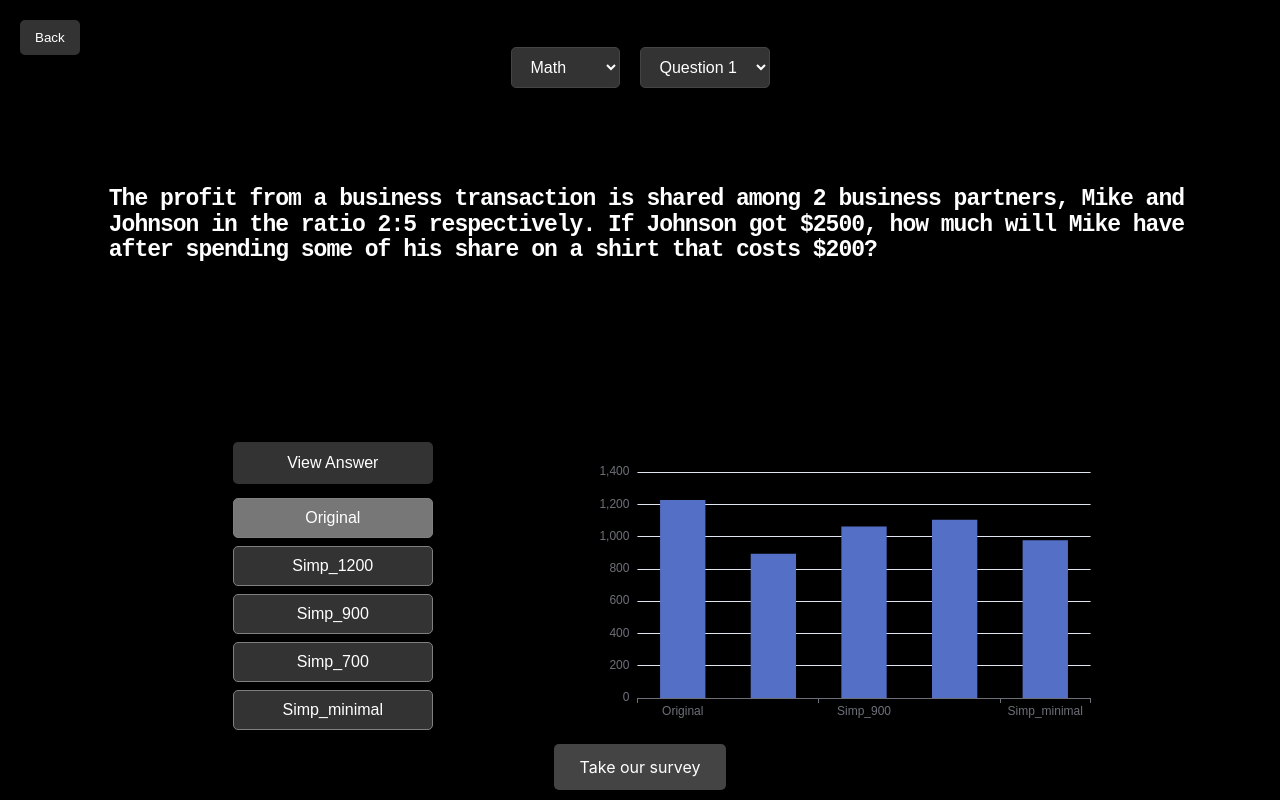
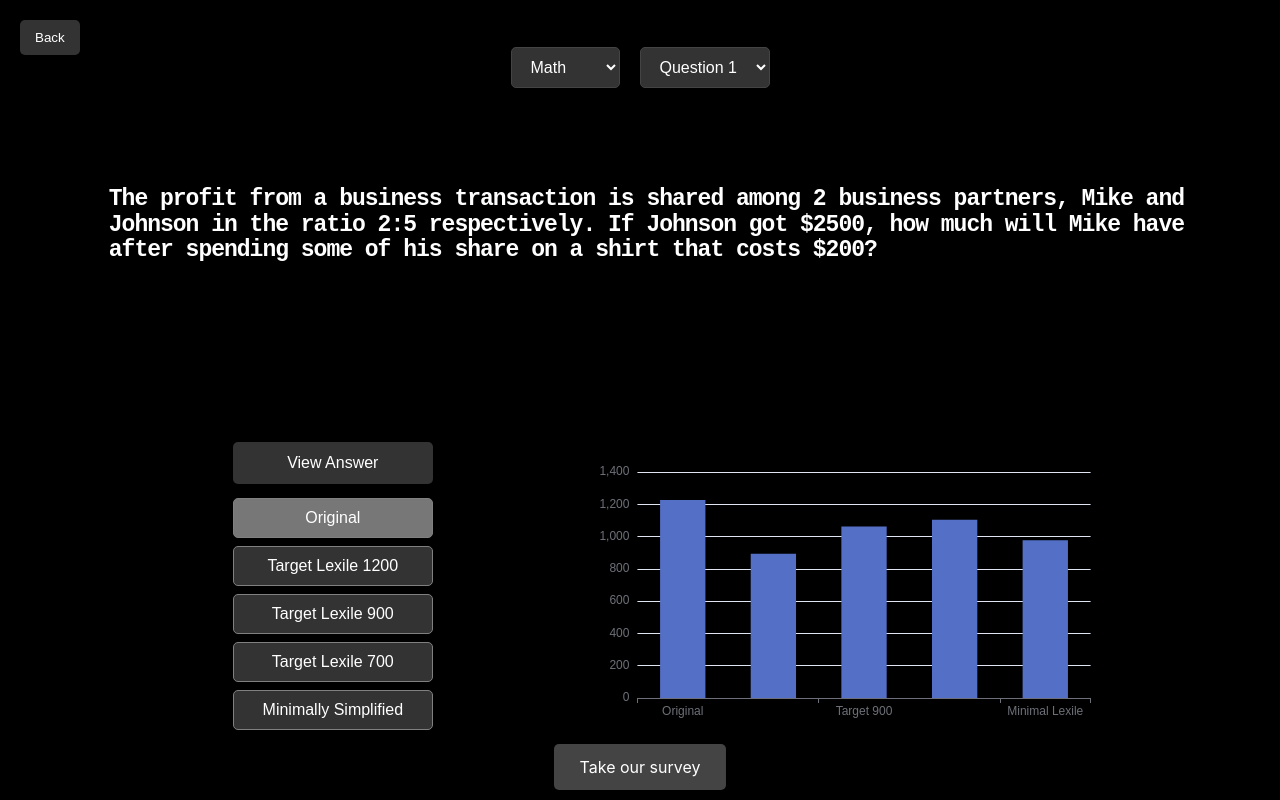
Before and after one commit to GuangweiJiang312/SimpliftDemo, a React (Create React App) app: page / in a window 1280 px wide. Both pictures are taken after a click on the button "Explore". Built offline with nearby package versions, Linux system fonts and the light colour scheme.

Commit message:
update button names

```diff
--- a/src/components/VisualText.js
+++ b/src/components/VisualText.js
@@ -184,7 +184,7 @@ class VisualText extends Component {
             },
             xAxis: {
                 type: 'category',
-                data: ['Original', 'Simp_1200', 'Simp_900', 'Simp_700', 'Simp_minimal'],
+                data: ['Original', 'Target 1200', 'Target 900', 'Target 700', 'Minimal Lexile'],
             },
             yAxis: {
                 type: 'value',
@@ -369,10 +369,10 @@ class VisualText extends Component {
                         </div>
                         <div className="button-container">
                             <button onClick={() => { this.highlightBar(0); this.setSimplificationLevel(0) }} className={`button ${simplificationLevel === 0 ? 'active' : ''}`}>Original</button>
-                            <button onClick={() => { this.highlightBar(1); this.setSimplificationLevel(4) }} className={`button ${simplificationLevel === 4 ? 'active' : ''}`}>Simp_1200</button>
-                            <button onClick={() => { this.highlightBar(2); this.setSimplificationLevel(3) }} className={`button ${simplificationLevel === 3 ? 'active' : ''}`}>Simp_900</button>
-                            <button onClick={() => { this.highlightBar(3); this.setSimplificationLevel(2) }} className={`button ${simplificationLevel === 2 ? 'active' : ''}`}>Simp_700</button>
-                            <button onClick={() => { this.highlightBar(4); this.setSimplificationLevel(1) }} className={`button ${simplificationLevel === 1 ? 'active' : ''}`}>Simp_minimal</button>
+                            <button onClick={() => { this.highlightBar(1); this.setSimplificationLevel(4) }} className={`button ${simplificationLevel === 4 ? 'active' : ''}`}>Target Lexile 1200</button>
+                            <button onClick={() => { this.highlightBar(2); this.setSimplificationLevel(3) }} className={`button ${simplificationLevel === 3 ? 'active' : ''}`}>Target Lexile 900</button>
+                            <button onClick={() => { this.highlightBar(3); this.setSimplificationLevel(2) }} className={`button ${simplificationLevel === 2 ? 'active' : ''}`}>Target Lexile 700</button>
+                            <button onClick={() => { this.highlightBar(4); this.setSimplificationLevel(1) }} className={`button ${simplificationLevel === 1 ? 'active' : ''}`}>Minimally Simplified</button>
                         </div>
                     </div>
                     <div className="right">
```
